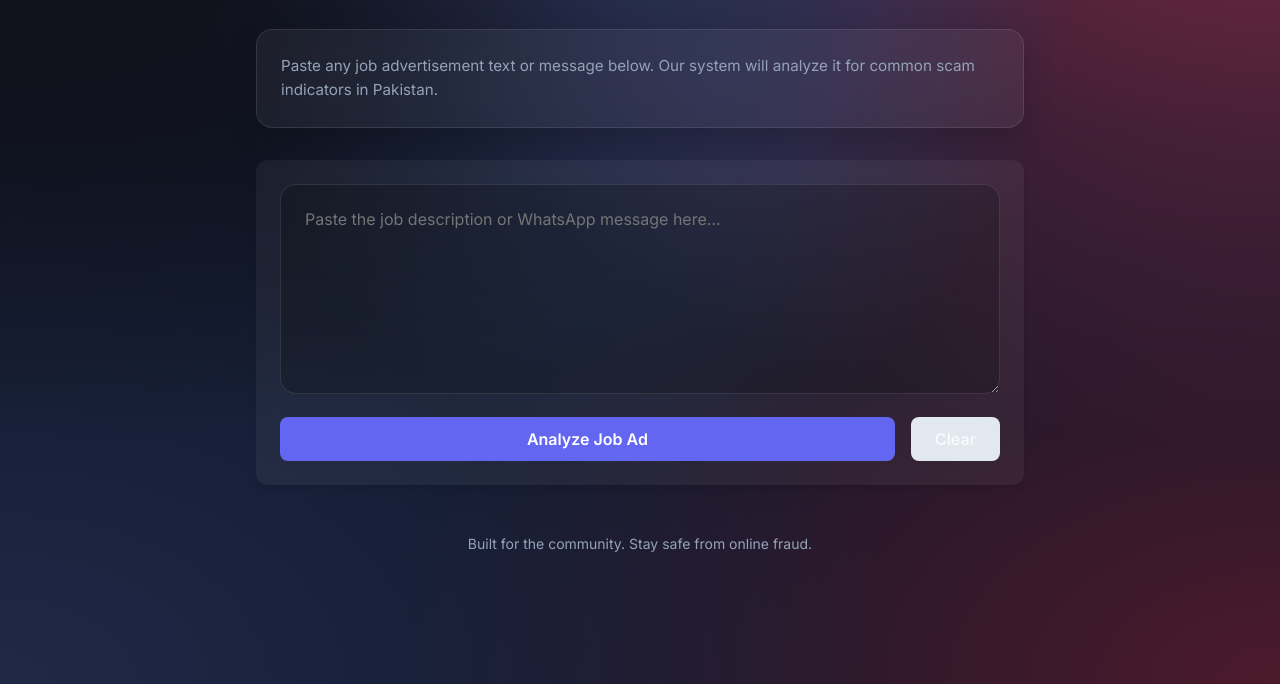
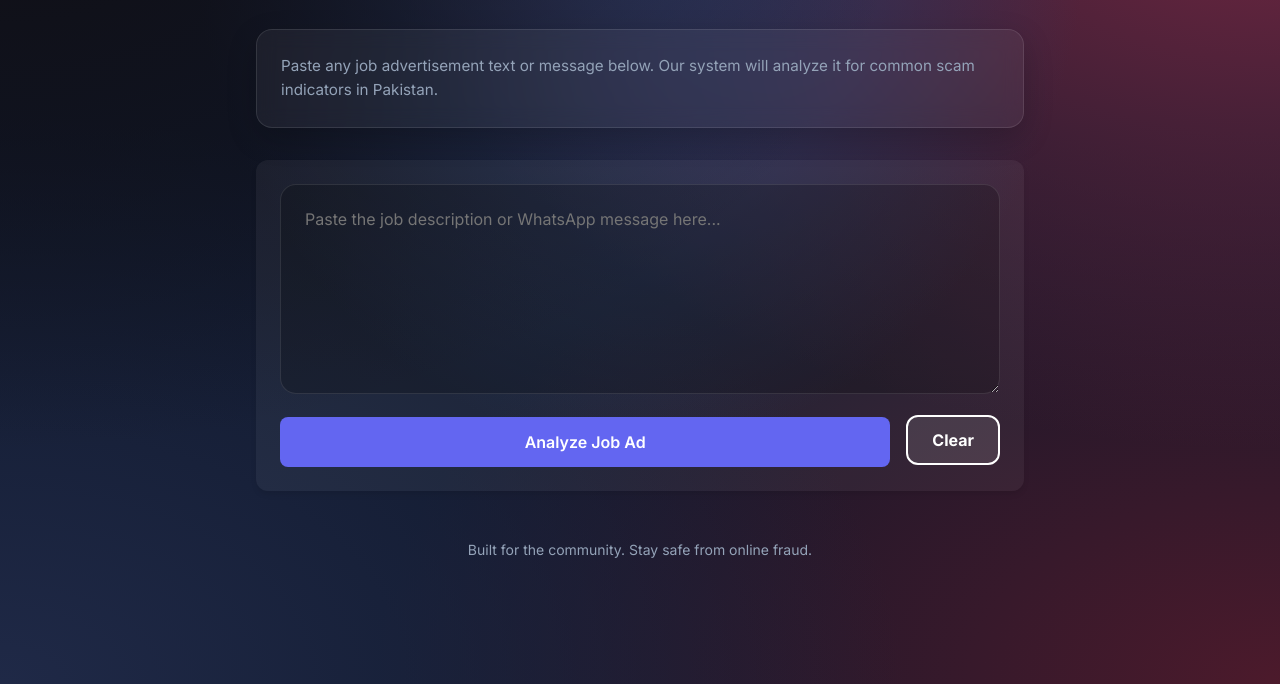
Before and after one commit to sadafiqbal91/job-shield-pakistan, a website: page index.html in a window 1280 px wide. In both pictures the pointer is over the button "Clear". Shown: the part 116-800 px from the top of the page. Drawn offline with Linux system fonts and the light colour scheme.

Commit message:
Fixed Clear button visibility by matching CSS class name

```diff
--- a/style.css
+++ b/style.css
@@ -301,7 +301,7 @@ button {
     text-align: center;
 }
 
-.clear-btn {
+.secondary-btn {
     padding: 0.8rem 1.5rem;
     border: 2px solid rgba(255, 255, 255, 0.3);
     border-radius: 12px;
@@ -312,7 +312,7 @@ button {
     transition: all 0.3s ease;
 }
 
-.clear-btn:hover {
+.secondary-btn:hover {
     background: rgba(255, 255, 255, 0.1);
     border-color: #fff;
     transform: translateY(-2px);
```
